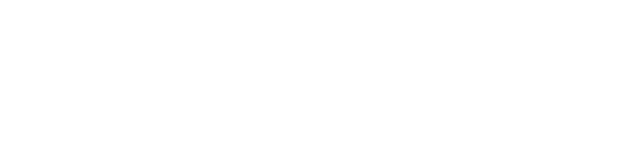
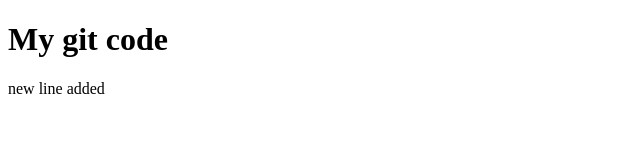
Before and after one commit to Tahasin-tech/my-second-repo, a plain HTML site: page index.html in a window 1280 px wide. Shown: the whole page, without its empty margins (0-640 px from the left). Drawn offline with Linux system fonts and the light colour scheme.

Commit message:
added header

```diff
--- a/index.html
+++ b/index.html
@@ -7,6 +7,7 @@
     <title>My second git</title>
 </head>
 <body>
-
+    <h1>My git code</h1>
+        <p>new line added</p>
 </body>
 </html>
```
